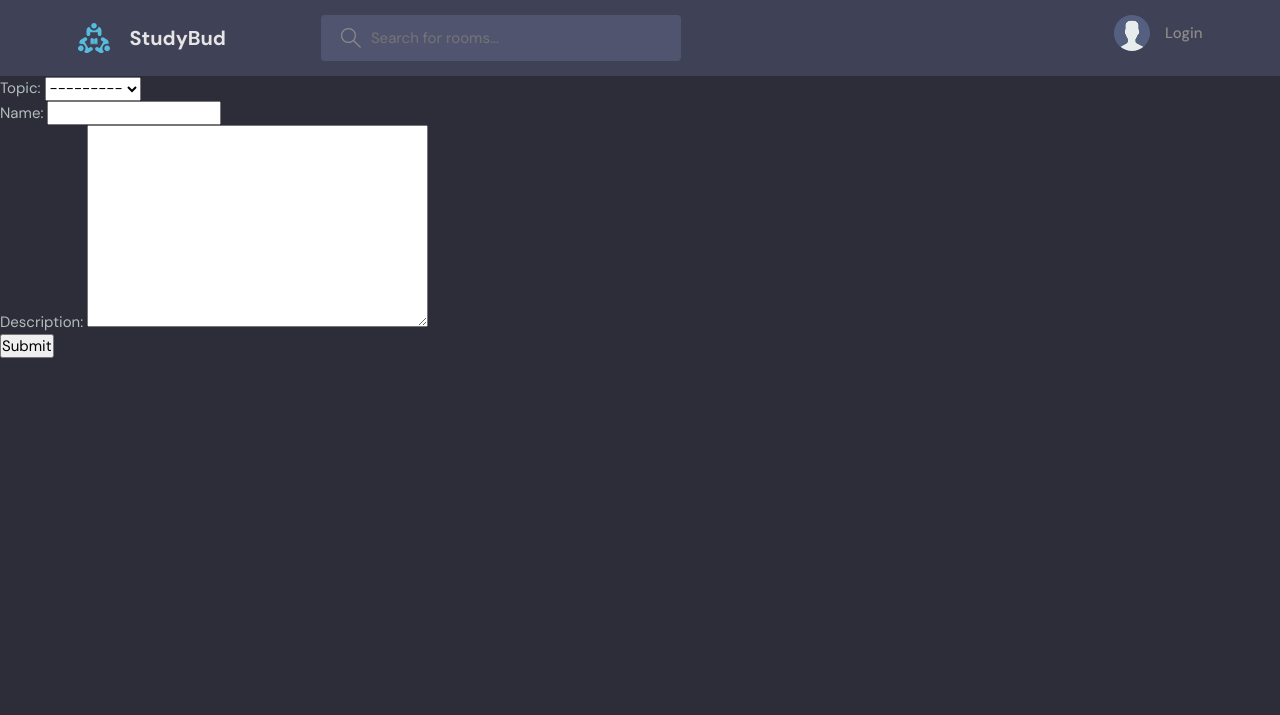
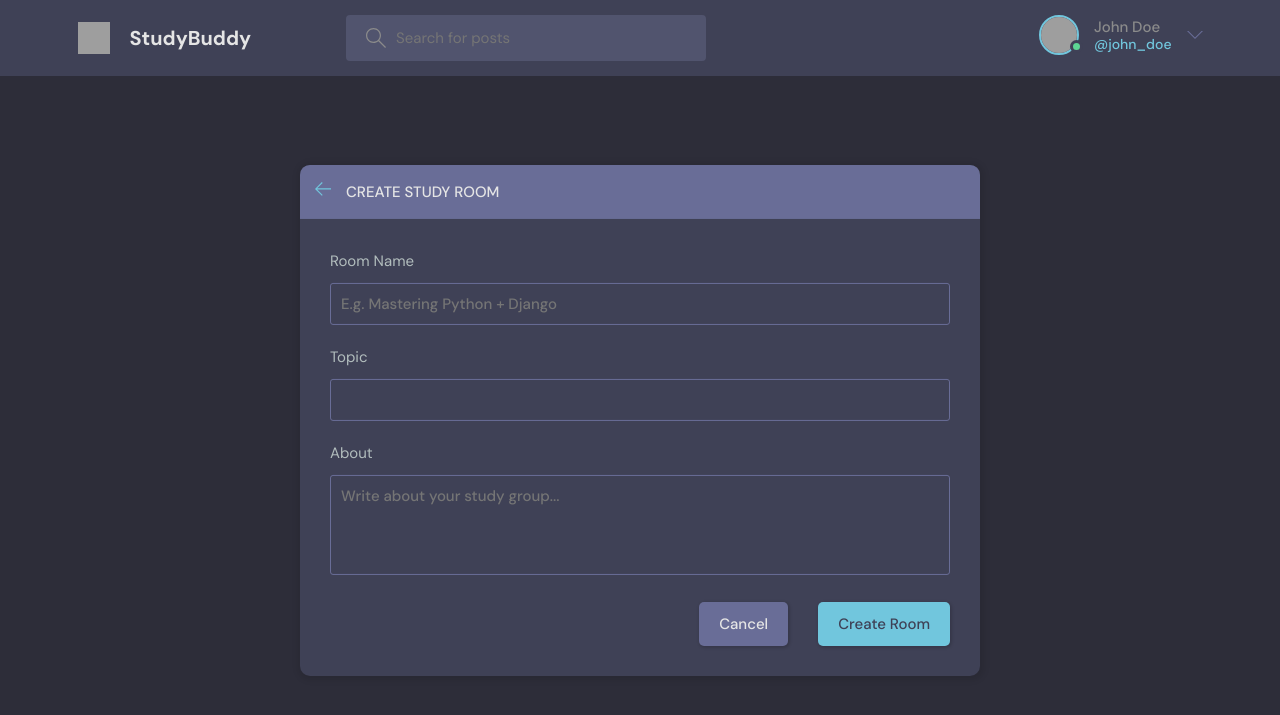
Before and after one commit to Closdlgdo/StudyBud, a Django app: template studybud1/base/templates/base/room_form.html in a window 1280 px wide. Shown: the top 715 px of the page. Run offline with Django 5.2, Linux system fonts and the light colour scheme; the template is opened without the code that fills it: values that come from a table or form of the project are taken from there, others are empty; grey boxes are pictures that could not be loaded.

Commit message:
We are creating a discord-like application with Python Django thanks to: Dennis Ivy from Python Django 7 Hour Course on YT

```diff
--- a/studybud1/base/templates/base/room_form.html
+++ b/studybud1/base/templates/base/room_form.html
@@ -1,15 +1,104 @@
-{% extends "main.html" %}
+<!DOCTYPE html>
+<html lang="en">
+
+<head>
+  <meta charset="UTF-8" />
+  <meta http-equiv="X-UA-Compatible" content="IE=edge" />
+  <meta name="viewport" content="width=device-width, initial-scale=1.0" />
+  <link rel="shortcut icon" href="assets/favicon.ico" type="image/x-icon" />
+  <link rel="stylesheet" href="style.css" />
+  <title>StudyBuddy - Find study partners around the world!</title>
+</head>
+
+<body>
+  <header class="header header--loggedIn">
+    <div class="container">
+      <a href="/" class="header__logo">
+        <img src="assets/logo.svg" />
+        <h1>StudyBuddy</h1>
+      </a>
+      <form class="header__search">
+        <label>
+          <svg version="1.1" xmlns="http://www.w3.org/2000/svg" width="32" height="32" viewBox="0 0 32 32">
+            <title>search</title>
+            <path
+              d="M32 30.586l-10.845-10.845c1.771-2.092 2.845-4.791 2.845-7.741 0-6.617-5.383-12-12-12s-12 5.383-12 12c0 6.617 5.383 12 12 12 2.949 0 5.649-1.074 7.741-2.845l10.845 10.845 1.414-1.414zM12 22c-5.514 0-10-4.486-10-10s4.486-10 10-10c5.514 0 10 4.486 10 10s-4.486 10-10 10z">
+            </path>
+          </svg>
+          <input placeholder="Search for posts" />
+        </label>
+      </form>
+      <nav class="header__menu">
+        <!-- Not Logged In -->
+        <!-- <a href="/login.html">
+            <img src="./assets/avatar.svg" />
+            <p>Account</p>
+          </a> -->
+
+        <!-- Logged In -->
+        <a href="#">
+          <div class="avatar avatar--medium active">
+            <img src="https://randomuser.me/api/portraits/men/37.jpg" />
+          </div>
+          <p>John Doe <span>@john_doe</span></p>
+          <svg version="1.1" xmlns="http://www.w3.org/2000/svg" width="32" height="32" viewBox="0 0 32 32">
+            <title>chevron-down</title>
+            <path d="M16 21l-13-13h-3l16 16 16-16h-3l-13 13z"></path>
+          </svg>
+        </a>
+      </nav>
+    </div>
+  </header>
+  <main class="create-room layout">
+    <div class="container">
+      <div class="layout__box">
+        <div class="layout__boxHeader">
+          <div class="layout__boxTitle">
+            <a href="index.html">
+              <svg version="1.1" xmlns="http://www.w3.org/2000/svg" width="32" height="32" viewBox="0 0 32 32">
+                <title>arrow-left</title>
+                <path
+                  d="M13.723 2.286l-13.723 13.714 13.719 13.714 1.616-1.611-10.96-10.96h27.625v-2.286h-27.625l10.965-10.965-1.616-1.607z">
+                </path>
+              </svg>
+            </a>
+            <h3>Create Study Room</h3>
+          </div>
+        </div>
+        <div class="layout__body">
+          <form class="form" action="#">
+            <div class="form__group">
+              <label for="room_name">Room Name</label>
+              <input id="room_name" name="room_name" type="text" placeholder="E.g. Mastering Python + Django" />
+            </div>
+
+            <div class="form__group">
+              <label for="room_topic">Topic</label>
+              <input required type="text" name="topic" id="room_topic" list="topic-list" />
+              <datalist id="topic-list">
+                <select id="room_topic">
+                  <option value="">Select your topic</option>
+                  <option value="Python">Python</option>
+                  <option value="Django">Django</option>
+                </select>
+              </datalist>
+
+            </div>
 
 
-{% block content %}
+            <div class="form__group">
+              <label for="room_about">About</label>
+              <textarea name="room_about" id="room_about" placeholder="Write about your study group..."></textarea>
+            </div>
+            <div class="form__action">
+              <a class="btn btn--dark" href="index.html">Cancel</a>
+              <button class="btn btn--main" type="submit">Create Room</button>
+            </div>
+          </form>
+        </div>
+      </div>
+    </div>
+  </main>
+</body>
 
-<div>
-    <form method="POST" action="">
-        {% csrf_token %}
-        {{form.as_p}}
-        <input type="submit" value="Submit"/>
-    </form>
-</div>
-
-
-{% endblock content %}
+</html>
--- a/studybud1/base/views.py
+++ b/studybud1/base/views.py
@@ -129,7 +129,7 @@ def createRoom(request):
             return redirect("home")
 
     context = {"form": form}
-    return render(request, "base/room_form.html", context)
+    return render(request, "base/room_form_old.html", context)
 
 
 @login_required(login_url="/login")
@@ -147,7 +147,7 @@ def updateRoom(request, pk):
             return redirect("home")
 
     context = {"form": form}
-    return render(request, "base/room_form.html", context)
+    return render(request, "base/room_form_old.html", context)
 
 
 @login_required(login_url="/login")
```
Also changed, not shown: studybud1/base/templates/base/room_form_old.html (added, +15 -0 lines).
